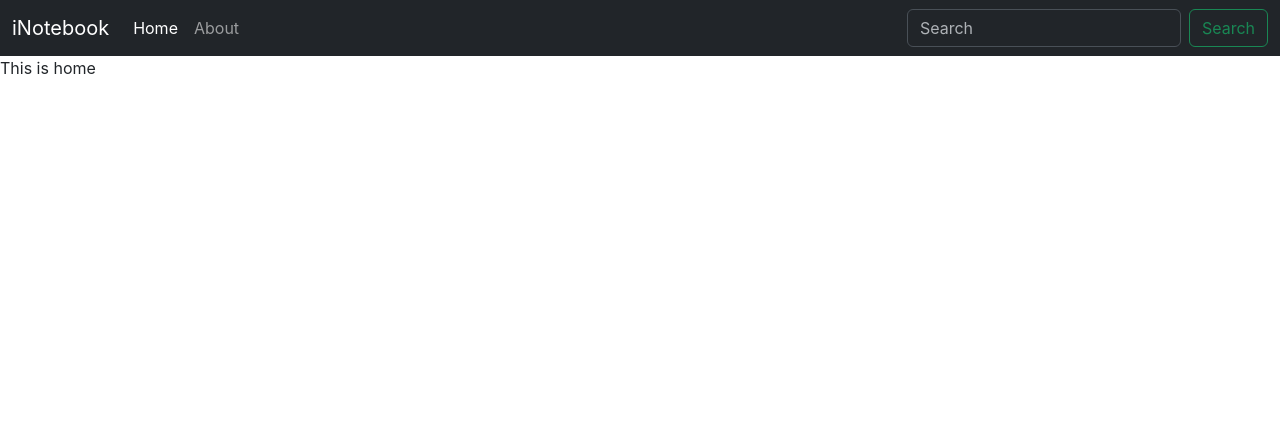
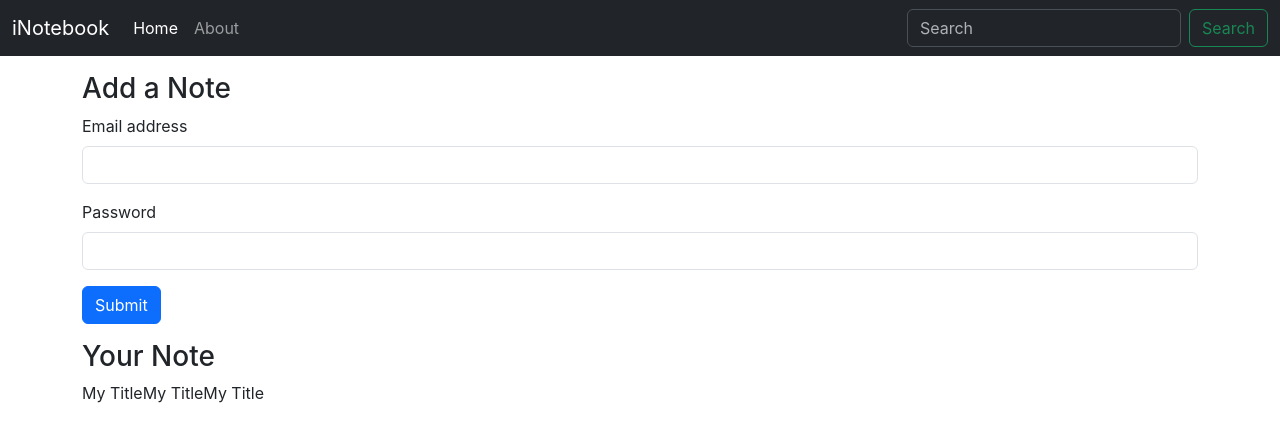
Before and after one commit to manishpandeyprojects/iNotebook, a React (Create React App) app: page / in a window 1280 px wide. Shown: the top 442 px of the page. Built offline with nearby package versions, Linux system fonts and the light colour scheme.

Commit message:
fetch the notes from use context

```diff
--- a/src/components/Home.js
+++ b/src/components/Home.js
@@ -1,9 +1,34 @@
-import React from 'react'
+import React, { useContext } from 'react'
+import noteContext from '../context/notes/noteContext';
+
 
 function Home() {
+
+  const notesContext = useContext(noteContext);
+  const {notes, setNotes} = notesContext;
+console.log(notes);
   return (
-    <div>
-      This is home
+    <div className='container my-3'>
+      <div className="addNote">
+        <h3>Add a Note</h3>
+        <form>
+          <div className="mb-3">
+            <label htmlFor="exampleInputEmail1" className="form-label">Email address</label>
+            <input type="email" className="form-control" id="exampleInputEmail1" aria-describedby="emailHelp" />
+          </div>
+          <div className="mb-3">
+            <label htmlFor="exampleInputPassword1" className="form-label">Password</label>
+            <input type="password" className="form-control" id="exampleInputPassword1" />
+          </div>
+          <button type="submit" className="btn btn-primary">Submit</button>
+        </form>
+      </div>
+      <div className="yourNote my-3">
+        <h3>Your Note</h3>
+        {notes.map((note)=>{
+          return note.title;
+        })}
+      </div>
     </div>
   )
 }
--- a/src/context/notes/NoteState.js
+++ b/src/context/notes/NoteState.js
@@ -2,21 +2,39 @@ import { useState } from "react";
 import NoteContext from "./noteContext";
 
 const NoteState = (props) => {
-    const s1 = {
-        "name": "harry",
-        "class": "5b"
-    }
-    const [state, setState] = useState(s1);
-    const update = ()=> {
-        setTimeout(() => {
-            setState({
-                "name": "Larry",
-                "class": "10b"
-            })
-        }, 1000);
-    }
+    const intialNote = [
+        {
+            "_id": "63b7f49290ee35c9ef7cf3b3",
+            "user": "63b6c961111bb4e33ec08ba0",
+            "title": "My Title",
+            "description": "My Description for this note",
+            "tag": "General",
+            "date": "2023-01-06T10:14:42.807Z",
+            "__v": 0
+        },
+        {
+            "_id": "63b7f49490ee35c9ef7cf3b5",
+            "user": "63b6c961111bb4e33ec08ba0",
+            "title": "My Title",
+            "description": "My Description for this note",
+            "tag": "General",
+            "date": "2023-01-06T10:14:44.047Z",
+            "__v": 0
+        },
+        {
+            "_id": "63b7f49a90ee35c9ef7cf3b8",
+            "user": "63b6c961111bb4e33ec08ba0",
+            "title": "My Title",
+            "description": "My Description for this note",
+            "tag": "General",
+            "date": "2023-01-06T10:14:50.992Z",
+            "__v": 0
+        }
+    ]
+    const [notes, setNotes] = useState(intialNote);
+
     return (
-        <NoteContext.Provider value={{state, update}}>
+        <NoteContext.Provider value={{ notes, setNotes }}>
             {props.children}
         </NoteContext.Provider>
     )
```
